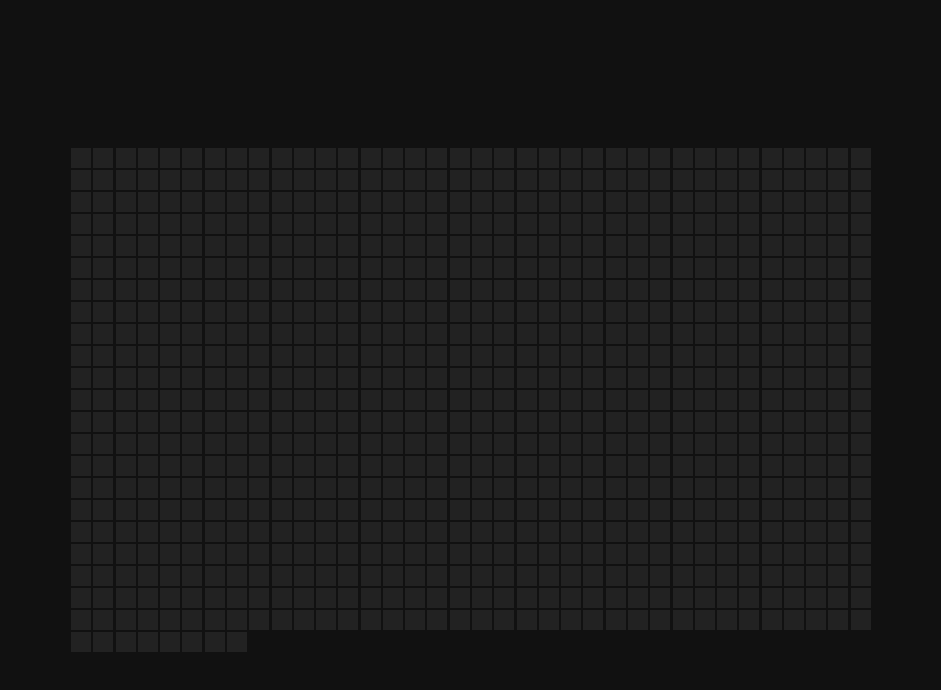
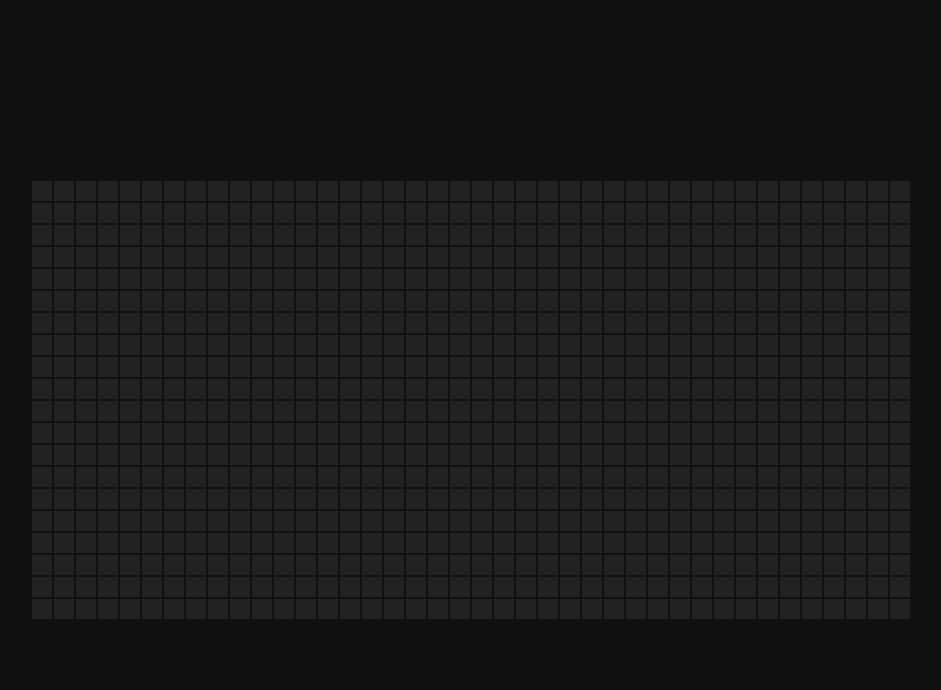
Before and after one commit to acciojob/Color-board-BariyaVasu, a website: page main.html in a window 1280 px wide. Shown: the whole page, without its empty margins (169-1110 px from the left). Drawn offline with Linux system fonts and the light colour scheme.

Commit message:
created a submission

```diff
--- a/main.html
+++ b/main.html
@@ -9,7 +9,7 @@
 <body>
 	<!-- the entire body must be written by student -->
 
-	  <div id="board"></div>
+  <div class="container" id="container"></div>
 
 
     <script type="text/javascript" src="./script.js">
--- a/script.js
+++ b/script.js
@@ -1,24 +1,22 @@
-  const board = document.getElementById('board');
-  const boxCount = 800;
+const container = document.getElementById('container');
+const COLORS = ['#e74c3c', '#8e44ad', '#3498db', '#16a085', '#f39c12', '#2ecc71'];
 
-  const colors = ['#e63946', '#f1fa8c', '#43aa8b', '#577590', '#9b5de5', '#f15bb5', '#ff9f1c', '#38bdf8'];
+for (let i = 0; i < 800; i++) {
+  const square = document.createElement('div');
+  square.classList.add('square');
 
-  for (let i = 0; i < boxCount; i++) {
-    const box = document.createElement('div');
-    box.classList.add('box');
+  square.addEventListener('mouseenter', () => {
+    const color = getRandomColor();
+    square.style.backgroundColor = color;
 
-    // Hover in
-    box.addEventListener('mouseenter', () => {
-      const randomColor = colors[Math.floor(Math.random() * colors.length)];
-      box.style.backgroundColor = randomColor;
-    });
+    setTimeout(() => {
+      square.style.backgroundColor = '#222';
+    }, 1000); // revert after 1 second
+  });
 
-    // Hover out (optional: fade back to dark)
-    box.addEventListener('mouseleave', () => {
-      setTimeout(() => {
-        box.style.backgroundColor = '#222';
-      }, 200);
-    });
+  container.appendChild(square);
+}
 
-    board.appendChild(box);
-  }
+function getRandomColor() {
+  return COLORS[Math.floor(Math.random() * COLORS.length)];
+}
--- a/styles.css
+++ b/styles.css
@@ -1,6 +1,5 @@
 body {
   margin: 0;
-      padding: 0;
   background-color: #111;
   display: flex;
   justify-content: center;
@@ -8,18 +7,16 @@
   height: 100vh;
 }
 
-    #board {
+.container {
   display: grid;
-      grid-template-columns: repeat(auto-fill, minmax(20px, 1fr));
-      width: 800px;
-      max-width: 100%;
-      grid-template-rows: repeat(auto-fill, 20px);
+  grid-template-columns: repeat(40, 20px);
+  grid-template-rows: repeat(20, 20px);
   gap: 2px;
 }
 
-    .box {
+.square {
   width: 20px;
   height: 20px;
   background-color: #222;
-      transition: background-color 0.3s;
+  transition: background-color 0.5s ease;
 }
```
Lines whose indentation alone changed are shown as unchanged.
